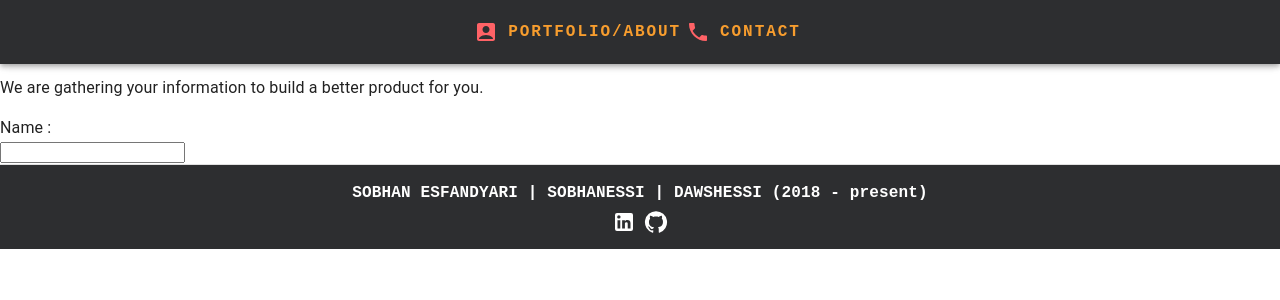
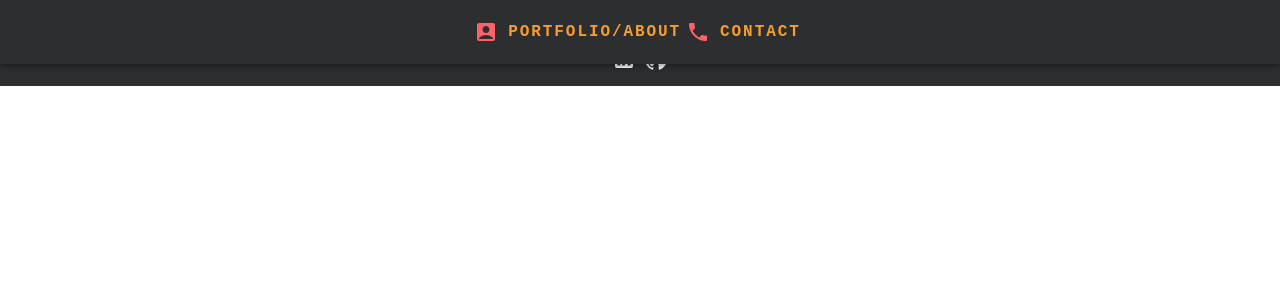
Before and after one commit to sobhanessi/sobhanessi.github.io, a Next.js app: page /forms in a window 1280 px wide. Shown: the top 300 px of the page. Built offline with nearby package versions, Linux system fonts and the light colour scheme.

Commit message:
working on the page for reza

```diff
--- a/src/app/forms/page.tsx
+++ b/src/app/forms/page.tsx
@@ -1,7 +1,6 @@
 "use client";
-import React, { useCallback } from "react";
+import React from "react";
 import { object, string, number, InferType } from "yup";
-import { useForm } from "react-hook-form";
 
 const dataSchema = object({
     name: string().required(),
@@ -23,93 +22,6 @@ type Data = InferType<typeof dataSchema>;
 //     url: string;
 // };
 
-const useYupValidationResolver = (validationSchema) =>
-    useCallback(
-        async (data) => {
-            try {
-                const values = await validationSchema.validate(data, {
-                    abortEarly: false,
-                });
-
-                return {
-                    values,
-                    errors: {},
-                };
-            } catch (errors) {
-                return {
-                    values: {},
-                    errors: errors.inner.reduce(
-                        (allErrors, currentError) => ({
-                            ...allErrors,
-                            [currentError.path]: {
-                                type: currentError.type ?? "validation",
-                                message: currentError.message,
-                            },
-                        }),
-                        {}
-                    ),
-                };
-            }
-        },
-        [validationSchema]
-    );
-
 export default function forms(): JSX.Element {
-    const resolver = useYupValidationResolver(dataSchema);
-    const {
-        handleSubmit,
-        register,
-        formState: { errors },
-    } = useForm({ resolver });
-
-    return (
-        <form onSubmit={handleSubmit((data) => console.log(data))}>
-            {/* {errors?.email?.message}
-            <label>Name : </label>
-            <input {...register("name")} />
-            <br />
-            {errors?.email?.message}
-            <label>Email : </label>
-            <input {...register("email")} />
-            <br />
-            {errors?.mobil?.message}
-            <label>Mobil : </label>
-            <input {...register("mobil")} />
-            <br />
-            <input type="submit" /> */}
-
-            <div className="space-y-12">
-                <div className="border-b border-gray-900/10 pb-12">
-                    <h2 className="text-base font-semibold leading-7 text-gray-900">
-                        Onboarding Formular
-                    </h2>
-                    <p className="mt-1 text-sm leading-6 text-gray-600">
-                        We are gathering your information to build a better
-                        product for you.
-                    </p>
-                    <div className="mt-10 grid grid-cols-1 gap-x-6 gap-y-8 sm:grid-cols-6">
-                        <div className="sm:col-span-4">
-                            <label
-                                htmlFor="name"
-                                className="block text-sm font-medium leading-6 text-gray-900"
-                            >
-                                Name :{" "}
-                            </label>
-                            <div className="mt-2">
-                                <div className="flex rounded-md shadow-sm ring-1 ring-inset ring-gray-300 focus-within:ring-2 focus-within:ring-inset focus-within:ring-indigo-600 sm:max-w-md">
-                                    <input
-                                        type="text"
-                                        id="name"
-                                        autoComplete="name"
-                                        className="block flex-1 border-0 bg-transparent py-1.5 pl-1 text-gray-900 placeholder:text-gray-400 focus:ring-0 sm:text-sm sm:leading-6"
-                                        {...register("name")}
-                                    />
-                                </div>
-                            </div>
-                        </div>
-                    </div>
-                </div>
-            </div>
-        </form>
-    );
+    return <form></form>;
 }
```
